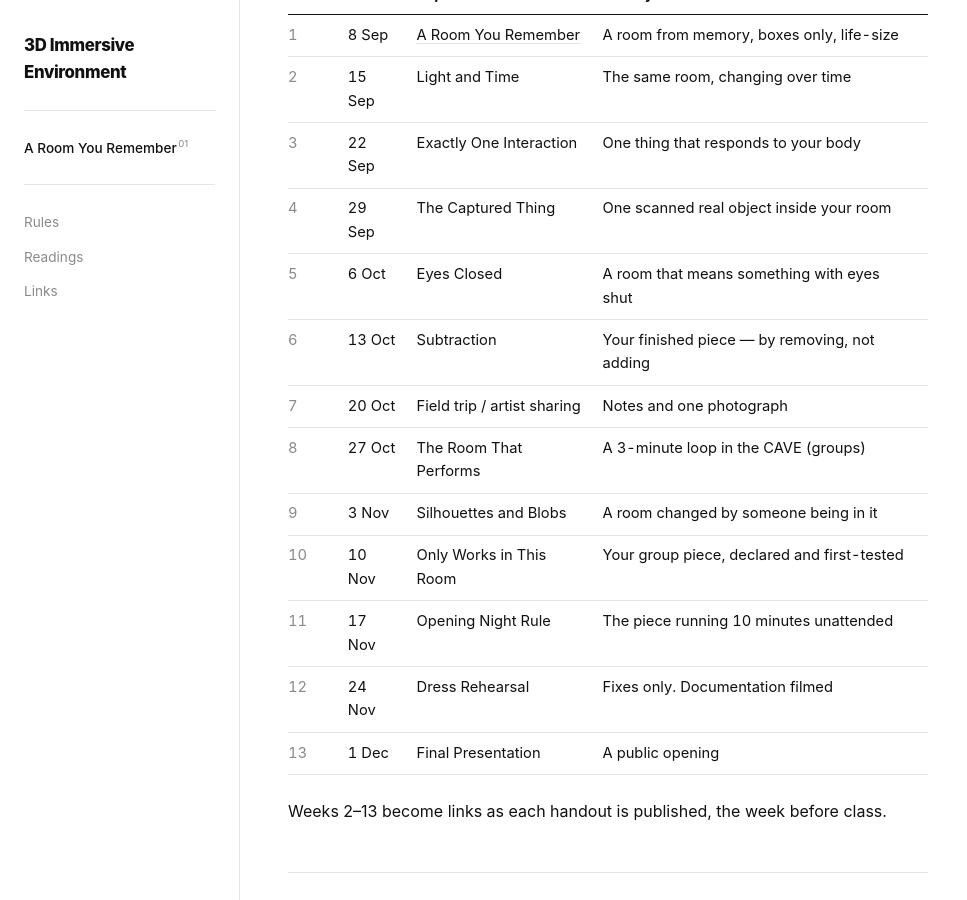
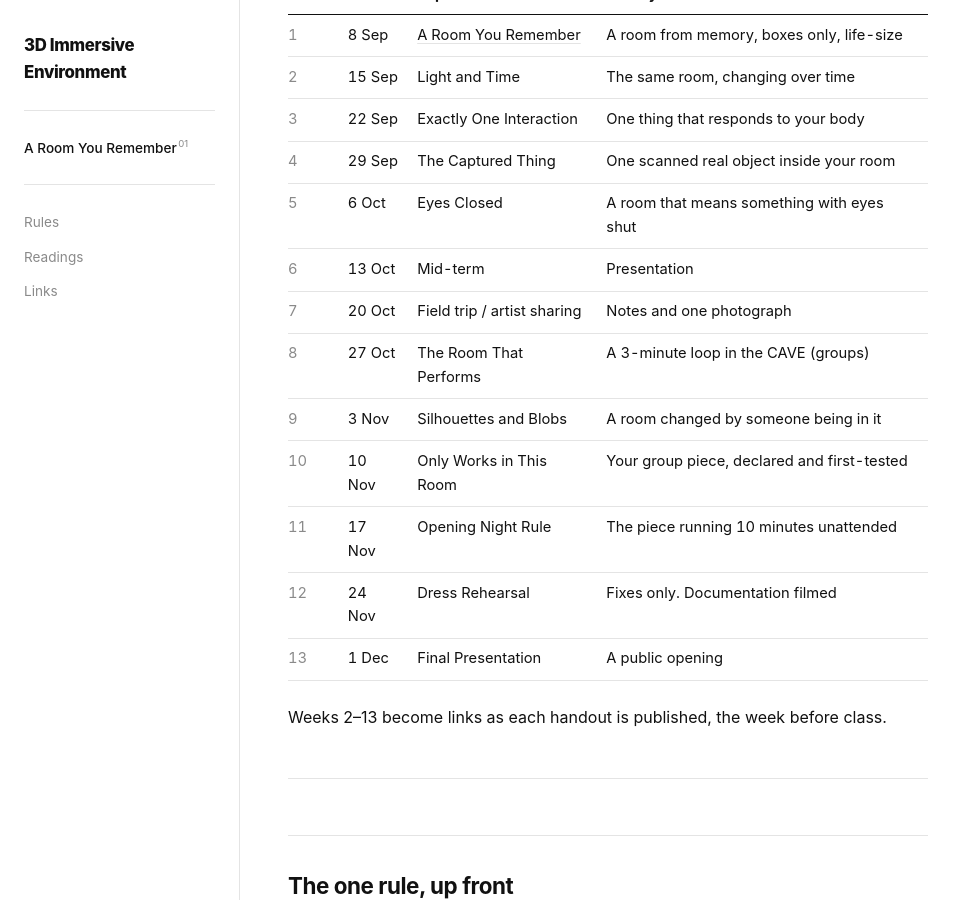
Before and after one commit to kachichan/vart3447-3d-immersive-environment, a Jekyll site: the page built from index.md, in a window 1280 px wide and 900 px high, scrolled down 612 px. Shown: the whole window, without its empty margins (0-967 px from the left). Built offline with Jekyll 4.4.1, drawn with Linux system fonts in a browser that asks for light colours; some web fonts are replaced.

Commit message:
Update index.md

```diff
--- a/index.md
+++ b/index.md
@@ -25,7 +25,7 @@
 | 3 | 22 Sep | Exactly One Interaction | One thing that responds to your body |
 | 4 | 29 Sep | The Captured Thing | One scanned real object inside your room |
 | 5 | 6 Oct | Eyes Closed | A room that means something with eyes shut |
-| 6 | 13 Oct | Subtraction | Your finished piece — by removing, not adding |
+| 6 | 13 Oct | Mid-term | Presentation |
 | 7 | 20 Oct | Field trip / artist sharing | Notes and one photograph |
 | 8 | 27 Oct | The Room That Performs | A 3-minute loop in the CAVE (groups) |
 | 9 | 3 Nov | Silhouettes and Blobs | A room changed by someone being in it |
```
